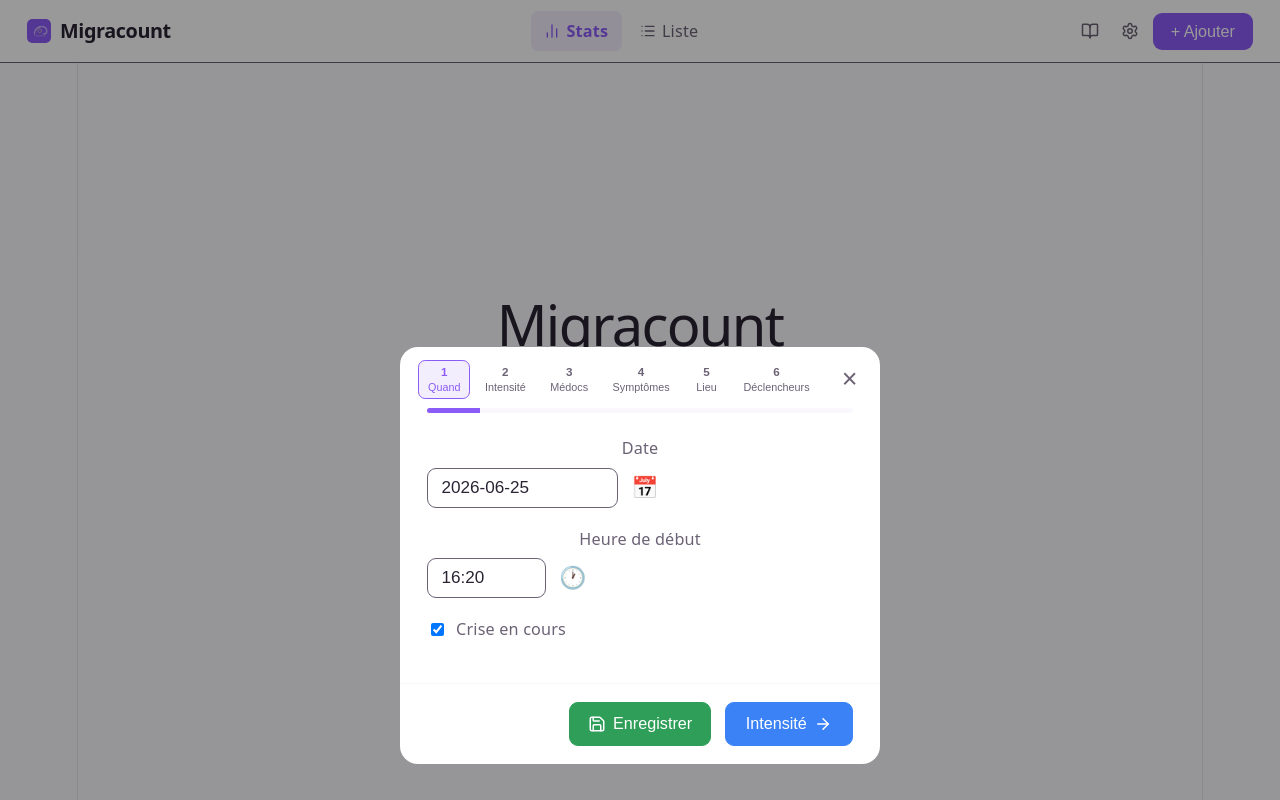
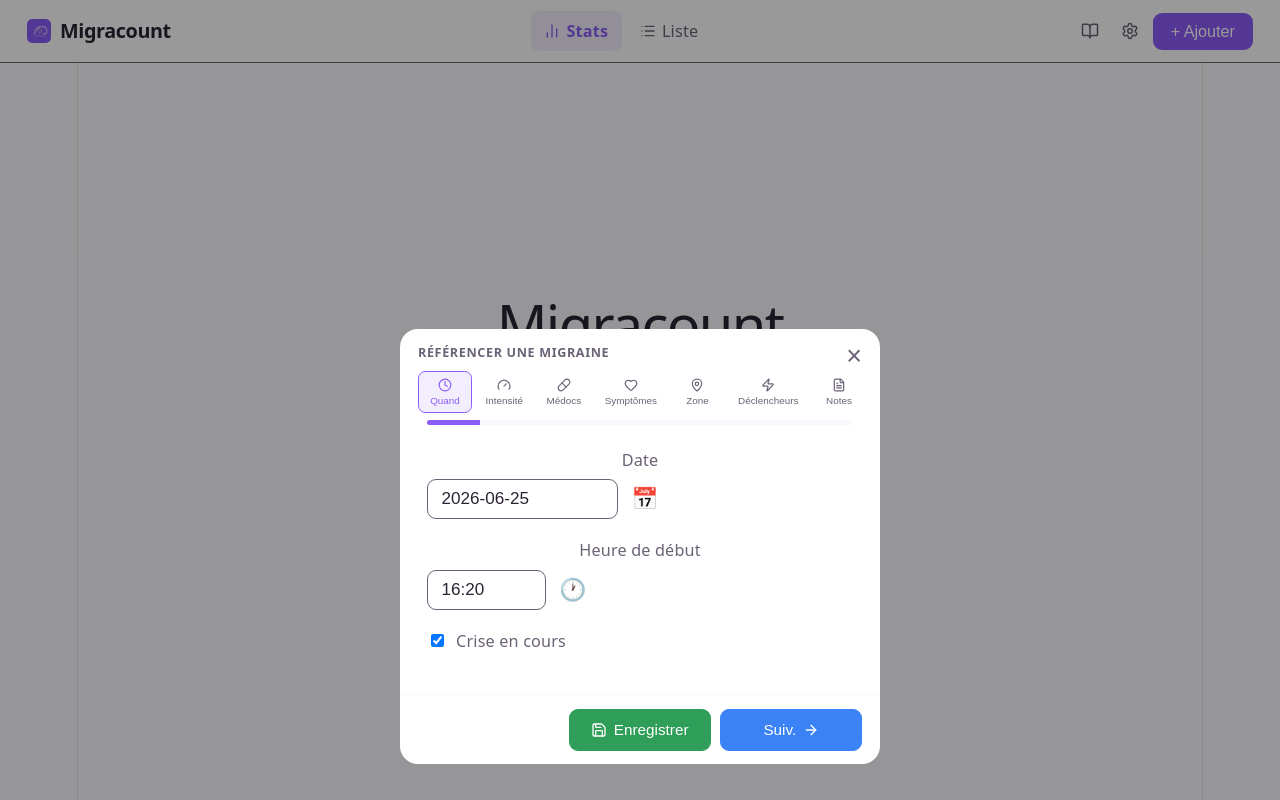
Before and after one commit to aifedespaix/migranicount, a Vue app: page / in a window 1280 px wide. Both pictures are taken after a click on the button "Répertorier une migraine". Built offline with nearby package versions, Linux system fonts and the light colour scheme.

Commit message:
feat: titre formulaire, icônes stepper, fix transition hauteur, fix popup édition, fix boutons

```diff
--- a/src/components/MigraineForm/MigraineFormModal.vue
+++ b/src/components/MigraineForm/MigraineFormModal.vue
@@ -2,9 +2,12 @@
   <div class="modal-backdrop" @click.self="requestClose" @pointerdown.stop>
     <div class="modal-sheet">
       <header class="modal-header">
+        <div class="modal-title-row">
+          <span class="modal-form-title">{{ props.editId ? 'Modifier une migraine' : 'Référencer une migraine' }}</span>
+        </div>
         <div class="stepper-nav" ref="stepperNavRef" role="tablist">
           <button
-            v-for="(label, i) in stepShortTitles"
+            v-for="(icon, i) in stepIcons"
             :key="i"
             type="button"
             class="stepper-btn"
@@ -14,8 +17,8 @@
             :aria-label="stepTitles[i]"
             @click="goToStep(i)"
           >
-            <span class="stepper-num">{{ i + 1 }}</span>
-            <span class="stepper-label">{{ label }}</span>
+            <component :is="icon" :size="14" />
+            <span class="stepper-label">{{ stepShortTitles[i] }}</span>
           </button>
         </div>
         <button
@@ -32,11 +35,11 @@
         <div class="progress-bar-fill" :style="{ width: progressPercent + '%' }"></div>
       </div>
 
-      <div class="modal-body" :class="{ transitioning: isTransitioning }" ref="modalBodyRef">
+      <div class="modal-body" :class="{ transitioning: isTransitioning }" ref="modalBodyRef" :style="transitionBodyStyle">
         <Transition
           :name="transitionName"
-          @before-enter="isTransitioning = true"
-          @after-leave="isTransitioning = false"
+          @before-enter="onBeforeEnter"
+          @after-leave="onAfterLeave"
         >
           <component :is="steps[stepIndex]" v-model="draft" :key="stepIndex" />
         </Transition>
@@ -46,11 +49,11 @@
         <button
           type="button"
           class="action-btn action-btn-prev"
-          :style="prevLabel ? {} : { visibility: 'hidden' }"
+          :style="prevVisible ? {} : { visibility: 'hidden' }"
           @click="goPrev"
         >
-          <ArrowLeft :size="18" />
-          {{ prevLabel }}
+          <ArrowLeft :size="16" />
+          Préc.
         </button>
         <button
           type="button"
@@ -58,38 +61,27 @@
           :disabled="!canSave"
           @click="submit"
         >
-          <Save :size="18" />
+          <Save :size="16" />
           Enregistrer
         </button>
         <button
           type="button"
           class="action-btn action-btn-next"
-          :style="nextLabel ? {} : { visibility: 'hidden' }"
+          :style="nextVisible ? {} : { visibility: 'hidden' }"
           @click="goNext"
         >
-          {{ nextLabel }}
-          <ArrowRight :size="18" />
+          Suiv.
+          <ArrowRight :size="16" />
         </button>
       </div>
     </div>
-
-    <ConfirmDialog
-      v-if="showConfirmDialog"
-      title="Annuler les modifications ?"
-      message="Vous avez des modifications non enregistrées. Voulez-vous vraiment fermer sans enregistrer ?"
-      confirm-label="Quitter sans enregistrer"
-      cancel-label="Continuer l'édition"
-      @confirm="confirmDiscardClose"
-      @cancel="showConfirmDialog = false"
-      @dismiss="showConfirmDialog = false"
-    />
   </div>
 </template>
 
 <script setup lang="ts">
 import { ref, computed, watch, nextTick } from 'vue'
 import { useSwipe } from '@vueuse/core'
-import { Save, ArrowRight, ArrowLeft } from 'lucide-vue-next'
+import { Save, ArrowRight, ArrowLeft, Clock, Gauge, Pill, Heart, MapPin, Zap, FileText, CheckSquare } from 'lucide-vue-next'
 import { nextStepIndex, prevStepIndex } from './stepNav'
 import StepWhen from './StepWhen.vue'
 import StepIntensity from './StepIntensity.vue'
@@ -99,7 +91,6 @@
 import StepTriggers from './StepTriggers.vue'
 import StepNotes from './StepNotes.vue'
 import StepRecap from './StepRecap.vue'
-import ConfirmDialog from '../ConfirmDialog.vue'
 import { loadDraft, saveDraft, clearDraft, canSaveDraft, loadDraftStep, saveDraftStep } from './draft'
 import { useMigrainesStore } from '../../stores/migraines'
 
@@ -108,12 +99,12 @@
 const migraines = useMigrainesStore()
 
 const steps = [StepWhen, StepIntensity, StepMedocs, StepSymptoms, StepLocation, StepTriggers, StepNotes, StepRecap]
-const stepTitles = ['Quand ?', 'Intensité', 'Médicaments', 'Symptômes', 'Localisation', 'Déclencheurs', 'Notes', 'Récapitulatif']
-const stepShortTitles = ['Quand', 'Intensité', 'Médocs', 'Symptômes', 'Lieu', 'Déclencheurs', 'Notes', 'Récap']
+const stepTitles = ['Quand ?', 'Intensité', 'Médicaments', 'Symptômes', 'Zone', 'Déclencheurs', 'Notes', 'Récapitulatif']
+const stepShortTitles = ['Quand', 'Intensité', 'Médocs', 'Symptômes', 'Zone', 'Déclencheurs', 'Notes', 'Récap']
+const stepIcons = [Clock, Gauge, Pill, Heart, MapPin, Zap, FileText, CheckSquare]
+
 const stepIndex = ref(props.editId ? steps.length - 1 : loadDraftStep())
 const draft = ref(props.editId ? { ...migraines.getById(props.editId)! } : loadDraft())
-const initialSnapshot = props.editId ? JSON.stringify(draft.value) : null
-const showConfirmDialog = ref(false)
 
 const progressPercent = computed(() => ((stepIndex.value + 1) / steps.length) * 100)
 const canSave = computed(() => canSaveDraft(draft.value))
@@ -122,9 +113,26 @@
 const stepperNavRef = ref<HTMLElement | null>(null)
 const transitionName = ref<'slide-next' | 'slide-prev'>('slide-next')
 const isTransitioning = ref(false)
+const transitionBodyHeight = ref<number | null>(null)
 
-const prevLabel = computed(() => stepIndex.value > 0 ? stepTitles[stepIndex.value - 1] : null)
-const nextLabel = computed(() => stepIndex.value < steps.length - 1 ? stepTitles[stepIndex.value + 1] : null)
+const transitionBodyStyle = computed(() =>
+  transitionBodyHeight.value !== null
+    ? { minHeight: transitionBodyHeight.value + 'px' }
+    : {}
+)
+
+const prevVisible = computed(() => stepIndex.value > 0)
+const nextVisible = computed(() => stepIndex.value < steps.length - 1)
+
+function onBeforeEnter() {
+  transitionBodyHeight.value = modalBodyRef.value?.offsetHeight ?? null
+  isTransitioning.value = true
+}
+
+function onAfterLeave() {
+  isTransitioning.value = false
+  transitionBodyHeight.value = null
+}
 
 function goNext() {
   const next = nextStepIndex(stepIndex.value, steps.length)
@@ -164,21 +172,7 @@
   btn?.scrollIntoView({ behavior: 'smooth', block: 'nearest', inline: 'center' })
 })
 
-function isDirty(): boolean {
-  if (!props.editId) return false
-  return JSON.stringify(draft.value) !== initialSnapshot
-}
-
 function requestClose() {
-  if (isDirty()) {
-    showConfirmDialog.value = true
-  } else {
-    emit('close')
-  }
-}
-
-function confirmDiscardClose() {
-  showConfirmDialog.value = false
   emit('close')
 }
 
@@ -212,20 +206,45 @@
 }
 .modal-header {
   display: flex;
+  flex-direction: column;
+  padding: 0.6rem 1rem 0.4rem;
+  gap: 0.3rem;
+}
+.modal-title-row {
+  display: flex;
   align-items: center;
   justify-content: space-between;
-  padding: 0.75rem 1rem 0.5rem;
-  gap: 0.5rem;
+}
+.modal-form-title {
+  font-size: 0.7rem;
+  font-weight: 600;
+  color: var(--color-muted);
+  text-transform: uppercase;
+  letter-spacing: 0.05em;
+}
+.modal-header {
+  position: relative;
+}
+.modal-close-btn {
+  position: absolute;
+  top: 0.5rem;
+  right: 0.75rem;
+  background: none;
+  border: none;
+  font-size: 1.5rem;
+  line-height: 1;
+  cursor: pointer;
+  color: var(--color-muted);
+  padding: 0.25rem;
 }
 .stepper-nav {
   display: flex;
-  gap: 0.25rem;
+  gap: 0.2rem;
   overflow-x: auto;
   scroll-snap-type: x mandatory;
   -webkit-overflow-scrolling: touch;
   scrollbar-width: none;
-  flex: 1;
-  min-width: 0;
+  padding-right: 2rem;
 }
 .stepper-nav::-webkit-scrollbar { display: none; }
 .stepper-btn {
@@ -233,7 +252,7 @@
   display: flex;
   flex-direction: column;
   align-items: center;
-  gap: 0.15rem;
+  gap: 0.2rem;
   padding: 0.3rem 0.5rem;
   border-radius: 0.4rem;
   border: 1px solid transparent;
@@ -241,7 +260,7 @@
   cursor: pointer;
   color: var(--color-muted);
   scroll-snap-align: start;
-  min-width: 2.5rem;
+  min-width: 3rem;
 }
 .stepper-btn.past {
   color: var(--color-accent);
@@ -252,23 +271,9 @@
   border-color: var(--color-accent);
   background: color-mix(in srgb, var(--color-accent) 10%, transparent);
 }
-.stepper-num {
-  font-size: 0.65rem;
-  font-weight: 700;
-  line-height: 1;
-}
 .stepper-label {
-  font-size: 0.6rem;
+  font-size: 0.55rem;
   white-space: nowrap;
-}
-.modal-close-btn {
-  background: none;
-  border: none;
-  font-size: 1.5rem;
-  line-height: 1;
-  cursor: pointer;
-  color: var(--color-muted);
-  padding: 0.25rem;
 }
 .progress-bar {
   height: 0.25rem;
@@ -323,23 +328,28 @@
   display: flex;
   align-items: center;
   justify-content: space-between;
-  gap: 0.75rem;
-  padding: 1rem 1.5rem;
+  gap: 0.5rem;
+  padding: 0.75rem 1rem;
   border-top: 1px solid var(--color-bg);
+  flex-shrink: 0;
 }
 .action-btn {
   flex: 1;
+  min-width: 0;
   display: inline-flex;
   align-items: center;
   justify-content: center;
-  gap: 0.4rem;
-  padding: 0.65rem 1rem;
+  gap: 0.35rem;
+  padding: 0.6rem 0.5rem;
   border-radius: 0.5rem;
   border: 1px solid var(--color-muted);
   background: var(--color-surface);
   color: var(--color-text);
-  font-size: 0.9rem;
+  font-size: 0.85rem;
   cursor: pointer;
+  white-space: nowrap;
+  overflow: hidden;
+  text-overflow: ellipsis;
 }
 .action-btn:disabled {
   opacity: 0.4;
@@ -361,21 +371,10 @@
   color: var(--color-info-contrast);
   border-color: var(--color-info);
 }
-.action-btn-next:disabled {
-  background: var(--color-muted);
-  border-color: var(--color-muted);
-  color: var(--color-surface);
-  opacity: 0.6;
-}
 .action-btn-prev {
   background: transparent;
   color: var(--color-info);
   border-color: var(--color-info);
-}
-.action-btn-prev:disabled {
-  color: var(--color-muted);
-  border-color: var(--color-muted);
-  opacity: 0.6;
 }
 @media (min-width: 1024px) {
   .modal-backdrop {
```
